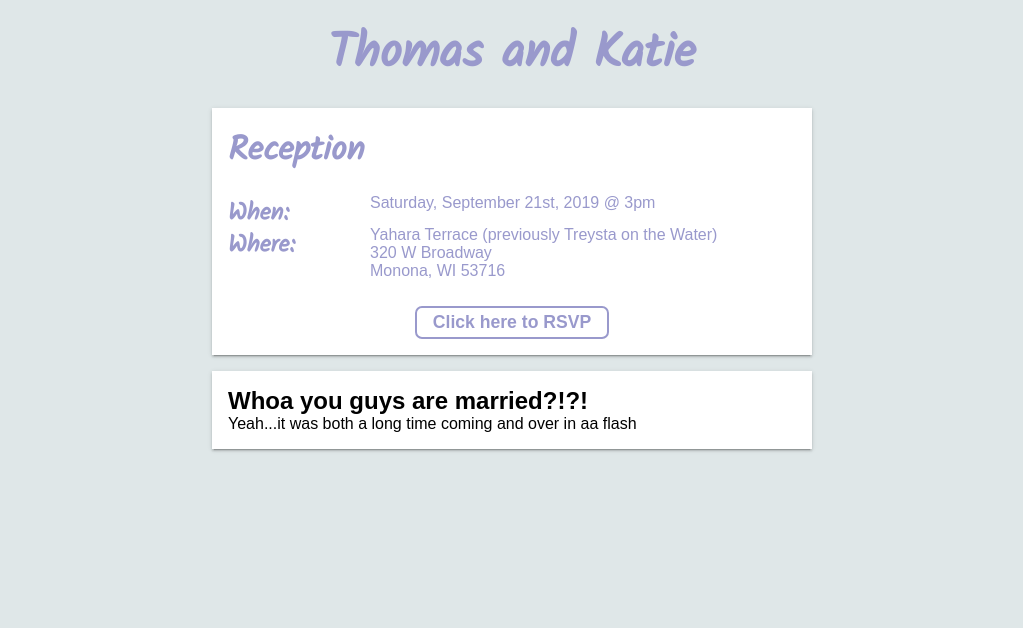
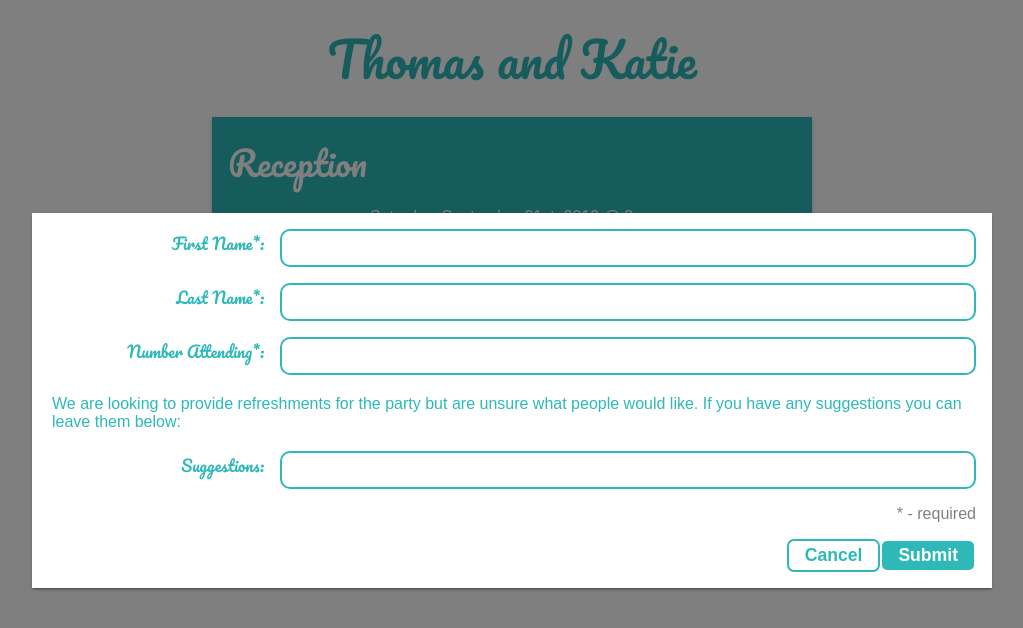
Before and after one commit to tkottke90/WeddingSite, a website with bundled scripts: page index.html in a window 1280 px wide. Both pictures are taken after a click on the button "Click here to RSVP". Shown: the whole page, without its empty margins (128-1151 px from the left). Built offline with nearby package versions, Linux system fonts and the light colour scheme.

Commit message:
feat: Add transition animations for rsvp form

```diff
--- a/index.css
+++ b/index.css
@@ -1,13 +1,17 @@
 :root {
-  --theme-primary: #9999cc;
-  --theme-accent: #c8e1e6;
+  --theme-primary: #2eb8b8;
+  --theme-accent: #FFDF00;
   --theme-warn: orange;
-  --theme-background: #dfe7e8;
+  --theme-background: #fff;
+
+  --theme-on-primary: #fff;
+  --theme-on-accent: #544444;
 
   --typography-h1: 6rem;
   --typography-h2: 3.75rem;
 
-  --typography-family: 'Kalam', sans-serif;;
+  --typography-family: 'Pacifico', cursive;
+  --typography-family-fallback: 'Open Sans', sans-serif;
 }
 
 * {
@@ -32,11 +36,22 @@ h5[color="primary"], h6[color="primary"], p[color="primary"], header[color="prim
   color: var(--theme-primary);
 }
 
-button {
+button[color="primary"]{
+  border-radius: 7px;
+  padding: 0.25rem 1rem;
+  border: 2px solid var(--theme-on-primary);
+  background: var(--theme-primary);
+  color: var(--theme-on-primary);
+  font-weight: 800;
+  font-size: 1.1rem;
+  cursor: pointer;
+}
+
+button[color="outline"] {
   border-radius: 7px;
   padding: 0.25rem 1rem;
   border: 2px solid var(--theme-primary);
-  background: transparent;
+  background: var(--theme-on-primary);
   color: var(--theme-primary);
   font-weight: 800;
   font-size: 1.1rem;
@@ -48,6 +63,7 @@ body {
   width: 100vw;
   height: 100vh;
   background-color: var(--theme-background);
+  position: relative;
 }
 
 
@@ -66,6 +82,7 @@ header h6 {
 
 .text--fancy {
   font-family: var(--typography-family);
+  font-weight: 200;
 }
 
 .card {
@@ -73,7 +90,11 @@ header h6 {
   box-shadow: 0 3px 1px -2px rgba(0,0,0,.2),0 2px 2px 0 rgba(0,0,0,.14),0 1px 5px 0 rgba(0,0,0,.12);
   max-width: 600px;
   padding: 1rem;
-  background-color: #fff;
+}
+
+.rsvp {
+  background-color: var(--theme-primary);
+  color: var(--theme-on-primary);
 }
 
 .rsvp > h4 {
@@ -81,7 +102,7 @@ header h6 {
 }
 
 .rsvp .text--fancy {
-  color: var(--theme-primary);
+  color: var(--theme-on-primary);
 }
 
 .reception-info {
@@ -120,11 +141,133 @@ header h6 {
   margin-top: 1rem;
 }
 
-.overlay{
-  display: none;
+.overlay-container{
+  position: fixed;
   top: 0;
   left: 0;
+  width: 100vw;
+  height: 100vh;
+  z-index: 100;
+  transform: scale(0);
 
-  height: 100vh;
-  width: 100vw;
+  opacity: 0;
+  transition: opacity 500ms, transform 1ms;
 }
+
+.overlay-container[show] {
+  opacity: 1;
+  transform: scale(1);
+}
+
+.overlay-container[show].fadeout {
+  animation: fadeOut .5s cubic-bezier(0.165, 0.840, 0.440, 1.000) forwards;
+}
+
+.overlay-container[show] .dialog {
+  transform: scale(1)
+}
+
+.dialog-overlay {
+  position: relative;
+  width: 100%;
+  height: 100%;
+  background-color: rgba(0,0,0,0.5);
+
+  z-index: 10;
+
+  display: flex;
+  justify-content: center;
+  align-items: center;
+}
+
+.dialog {
+  width: calc(100vw - 25%);
+  margin: auto;
+  background-color: #fff;
+  box-shadow: 0 3px 1px -2px rgba(0,0,0,.2),0 2px 2px 0 rgba(0,0,0,.14),0 1px 5px 0 rgba(0,0,0,.12);
+
+  padding: 1rem;
+  z-index: 100;
+
+  transform: scale(0);
+  transition: transform 750ms;
+}
+
+form > .actions {
+  display: flex;
+  justify-content: flex-end;
+}
+
+form[dirty] > .form-field > input:invalid {
+  border: 2px solid var(--theme-warn);
+}
+
+form[dirty] > .form-field > input:invalid + p.error {
+  display: block;
+}
+
+.form-field {
+  display: grid;
+  grid-template-columns: 1fr 3fr;
+  grid-row: 1fr 0.75rem;
+  margin-bottom: 1rem;
+}
+
+.form-field > input {
+  border: 2px solid var(--theme-primary);
+  border-radius: 10px;
+  padding: 0.5rem;
+}
+
+.form-field > .error {
+  grid-column: 2;
+  grid-row: 2;
+}
+
+.form-field--text > label, .form-field--number > label {
+  text-align: right;
+  margin-right: 1rem;
+  color: var(--theme-primary);
+}
+
+.error {
+  display: none;
+  color: var(--theme-warn);
+}
+
+.drink-descriptor {
+  margin-bottom: 1rem;
+  padding: 0.25rem;
+  color: var(--theme-primary);
+}
+
+.required-footnote {
+  text-align: right;
+  color: rgba(0,0,0,0.5);
+  margin-bottom: 1rem;
+}
+
+@keyframes zoomOut {
+  0% {
+    transform: scale(1);
+  }
+
+  100% {
+    transform: scale(0);
+  }
+}
+
+@keyframes fadeOut {
+  0% {
+    opacity: 1;
+    transform: scale(1);
+  }
+
+  90% {
+    opacity: 0;
+  }
+
+  100% {
+    transform: scale(0);
+  }
+}
--- a/index.html
+++ b/index.html
@@ -6,24 +6,11 @@
   <meta http-equiv="X-UA-Compatible" content="ie=edge">
   <!-- Theme: https://www.schemecolor.com/pastel-paper-bags-color-combination.php -->
   <link rel="stylesheet" href="/index.css">
-  <link href="https://fonts.googleapis.com/css?family=Kalam&display=swap" rel="stylesheet">
+  <link href="https://fonts.googleapis.com/css?family=Open+Sans|Pacifico&display=swap" rel="stylesheet">
   <title>Kottke To My Heart</title>
-  <script scr="index.js"></script>
+  <script type="module" src="index.js"></script>
 </head>
 <body>
-  <template>
-    <div class="actions"> </div>
-    <header>
-      <h3 class="text--fancy">This one time at band camp...</h3>
-      <h6 class="text--fancy">(yes really)</h6>
-    </header>
-
-    <section class="card">
-      <div class="story"></div>
-      <div class="party"></div>
-    </section>
-  </template>
-
     <header>
       <h3 class="text--fancy">Thomas and Katie</h3>
     </header>
@@ -33,26 +20,59 @@
       <div class="reception-info">
         <h5 class="info-when-label text--fancy">When:</h5>
         <h5 class="info-where-label text--fancy">Where:</h5>
-        <p  color="primary" class="info-when">Saturday, September 21st, 2019 @ 3pm</p>
+        <p class="info-when">Saturday, September 21st, 2019 @ 3pm</p>
         <div class="info-where">
-          <p color="primary">Yahara Terrace (previously Treysta on the Water)</p>
-          <p color="primary">320 W Broadway</p>
-          <p color="primary">Monona, WI 53716</p>
+          <p>Yahara Terrace (previously Treysta on the Water)</p>
+          <p>320 W Broadway</p>
+          <p>Monona, WI 53716</p>
         </div>
       </div>
       <div class="actions">
-        <button>Click here to RSVP</button>
+        <button id="rsvp" color="primary">Click here to RSVP</button>
       </div>
 
     </section>
 
-    <section class="card details">
-      <h5>Whoa you guys are married?!?!</h5>
-      <p>Yeah...it was both a long time coming and over in aa flash</p>
-    </section>
+    <div class="overlay-container">
+      <div class="dialog-overlay">
+        <form class="dialog">
+          <!-- First Name -->
+          <div class="form-field form-field--text">
+            <label class="text--fancy" for="first_name">First Name*:</label>
+            <input name="first_name" required>
+            <p class="error">Please add your first name</p>
+          </div>
 
-    <div class="overlay">
-      <section class="dialog"></section>
+          <!-- Last Name -->
+          <div class="form-field form-field--text">
+            <label class="text--fancy" for="last_name">Last Name*:</label>
+            <input name="last_name" required>
+            <p class="error">Please add your last name</p>
+          </div>
+
+          <!-- Count -->
+          <div class="form-field form-field--number text--fancy">
+            <label class="text--fancy" for="count">Number Attending*:</label>
+            <input name="count" type="number" required>
+            <p class="error">Please add the number attending</p>
+          </div>
+
+          <!-- Preferred Drink -->
+          <p class="drink-descriptor">We are looking to provide refreshments for the party but are unsure what people would like.  If you have any suggestions you can leave them below:</p>
+          <div class="form-field form-field--text">
+            <label class="text--fancy" for="count">Suggestions:</label>
+            <input name="drink" type="text">
+          </div>
+
+          <p class="required-footnote">* - required</p>
+
+          <!-- Submit -->
+          <div class="actions">
+            <button id="cancel-btn" type="reset" color="outline">Cancel</button>
+            <button id="submit-btn" color="primary">Submit</button>
+          </div>
+        </form>
+      </div>
     </div>
 </body>
 </html>
--- a/index.js
+++ b/index.js
@@ -0,0 +1,70 @@
+import {html, render} from 'https://unpkg.com/lit-html?module';
+
+// RSVP Button to open overlay
+const btn_rsvp = document.querySelector('#rsvp');
+btn_rsvp.onclick = (e) => {
+  const overlay = document.querySelector('.overlay-container');
+  overlay.setAttribute('show', '');
+}
+
+// Cancel Button in Form
+const btn_cancel = document.querySelector('#cancel-btn');
+btn_cancel.onclick = (e) => {
+  e.preventDefault();
+
+  e.target.form.reset();
+  e.target.form.removeAttribute('dirty');
+
+  const overlay = document.querySelector('.overlay-container');
+  overlay.removeAttribute('show');
+}
+
+// Submit form
+const btn_submit = document.querySelector('#submit-btn');
+btn_submit.onclick = async (e) => {
+  e.preventDefault();
+
+  const form = e.target.form;
+  form.setAttribute('dirty', '');
+
+  const elements = Array.from(form.elements);
+
+
+  if (elements.every( elem => elem.validity.valid)) {
+
+    const formData = elements.filter( elem => !!elem.name).reduce((acc, cur) => ({ ...acc, [cur.name]: cur.value }), {});
+
+
+    // const result = await fetch('https://script.google.com/macros/s/AKfycbx8fXtddNpbps9zn4ISoUPKBowiEGYltH3aHH6sNJsfayf2HSPS/exec', {
+    //   method: 'POST',
+    //   headers: { 'Content-Type': 'application/x-www-form-urlencoded', Accept: '*/*' },
+    //   body: JSON.stringify(formData)
+    // });
+
+    // console.log(result);
+
+    // if (result.ok) {
+      const complete = html`
+        <div class="complete">
+          <h4>Thanks for the RSVP!</h4>
+        </div>
+      `;
+
+      // const modal = document.querySelector('.modal-content');
+
+      // render(complete, modal);
+
+      // render(complete, parent);
+
+      setTimeout(() => {
+        const modal = document.querySelector('.overlay-container');
+        modal.classList.add('fadeout');
+
+        modal.addEventListener('animationend', () => {
+          modal.classList.remove('fadeout');
+          modal.removeAttribute('show');
+        }, false);
+      }, 1500);
+    // }
+  }
+}
```
